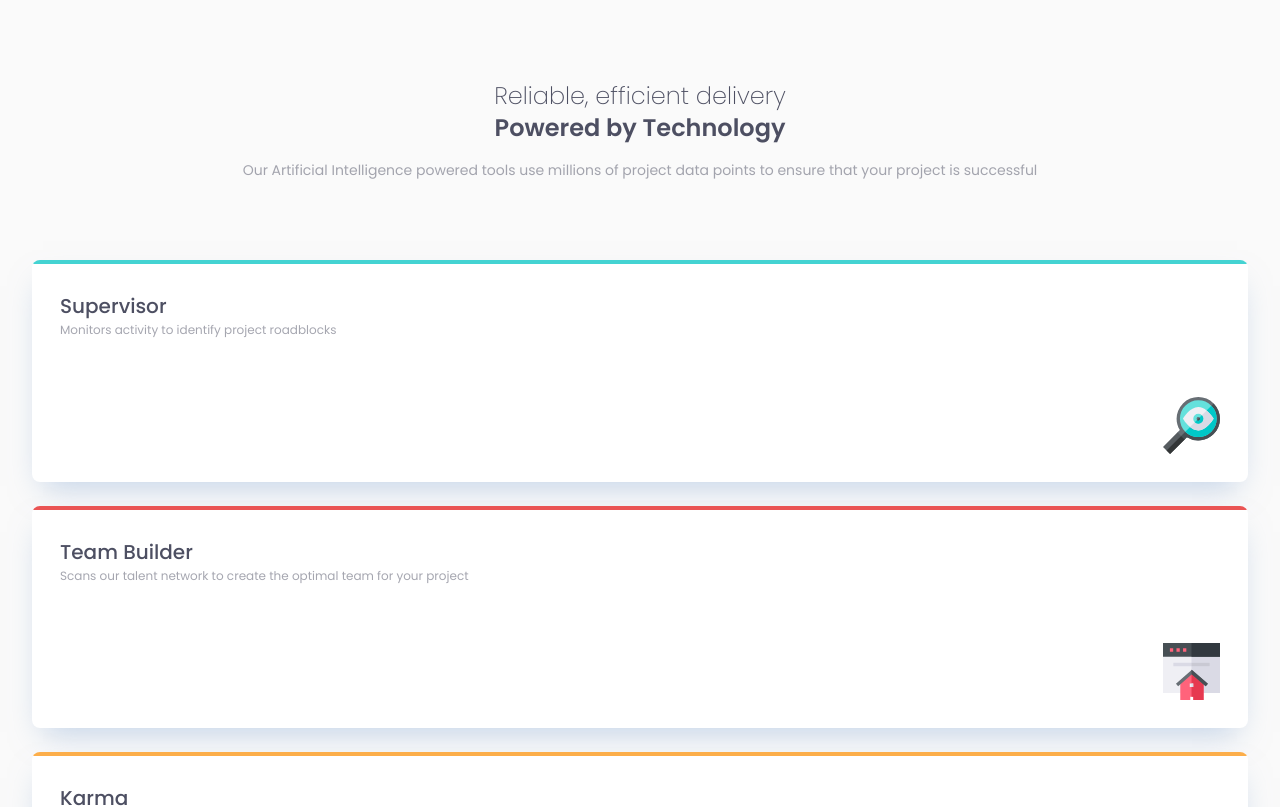
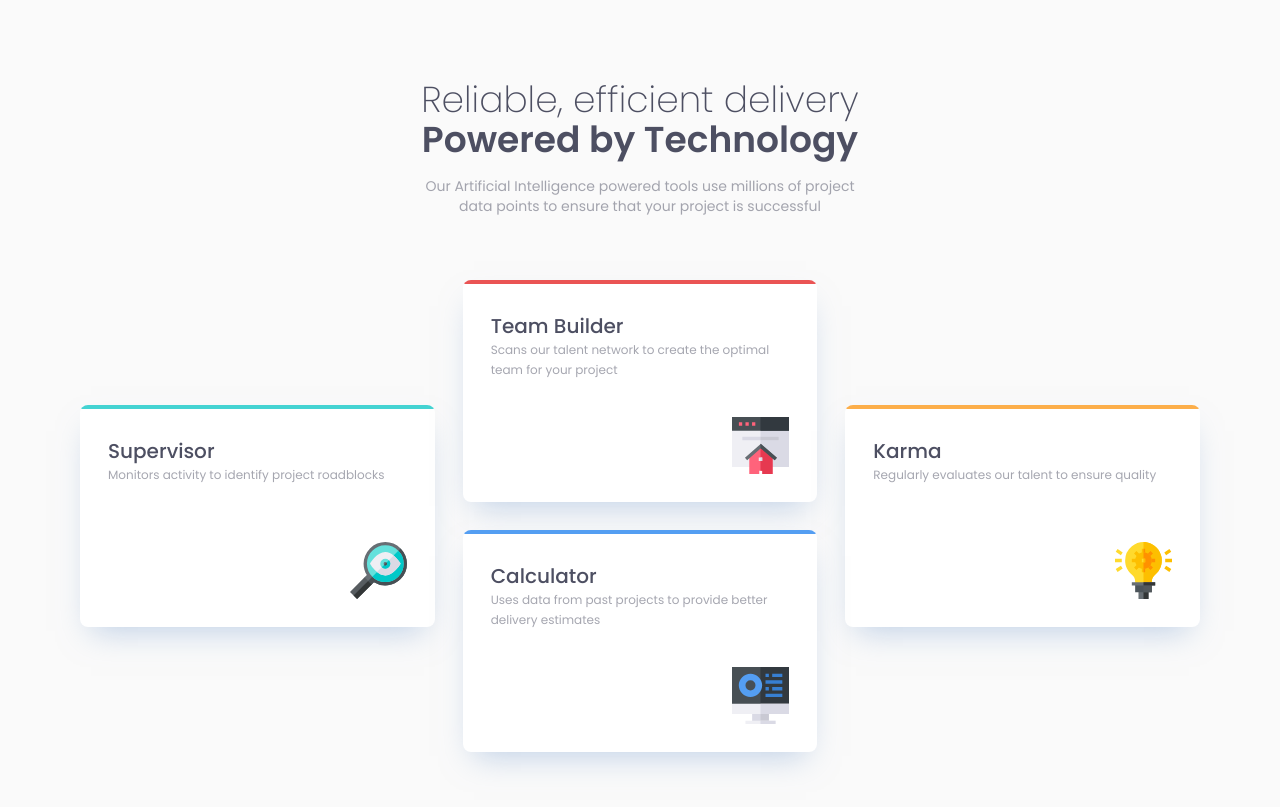
Before and after one commit to raswonders/four-card-feature, a React (Vite) app: page / in a window 1280 px wide. Shown: the top 807 px of the page. Built offline with nearby package versions, Linux system fonts and the light colour scheme.

Commit message:
add responsiveness for desktop

```diff
--- a/src/App.tsx
+++ b/src/App.tsx
@@ -2,29 +2,38 @@ import features from "./data/features";
 
 function App() {
   const bgStyle = [
-    "bg-[#44D3D2]",
+    "bg-[#44D3D2] ",
     "bg-[#EA5454]",
     "bg-[#FCAE4A]",
     "bg-[#549EF2]",
   ];
 
+  const gridStyle = [
+    "lg:row-span-2 self-center",
+    "",
+    "lg:row-span-2 self-center",
+    "",
+  ];
+
   return (
     <>
-      <header className="mx-8 my-20 flex flex-col items-center">
-        <h1 className="text-2xl font-extralight">
+      <header className="mx-8 mb-16 mt-20 flex flex-col items-center">
+        <h1 className="text-2xl lg:text-4xl font-extralight">
           Reliable, efficient delivery
         </h1>
-        <h2 className="mb-4 text-2xl font-semibold">Powered by Technology</h2>
-        <p className="text-center text-sm opacity-50">
+        <h2 className="mb-4 text-2xl lg:text-4xl font-semibold">
+          Powered by Technology
+        </h2>
+        <p className="max-w-[50ch] text-center text-sm opacity-50">
           Our Artificial Intelligence powered tools use millions of project data
           points to ensure that your project is successful
         </p>
       </header>
-      <section className="mx-8 grid gap-6">
+      <section className="max-w-[70rem] mx-8 lg:mx-auto grid gap-6 lg:gap-7 lg:grid-cols-3 lg:grid-rows-2">
         {features.map((feature, index) => {
           return (
             <article
-              className="h-[13.875rem] flex flex-col bg-white rounded-lg shadow-feature overflow-hidden"
+              className={`h-[13.875rem] ${gridStyle[index]} flex flex-col bg-white rounded-lg shadow-feature overflow-hidden`}
               key={feature.name}
             >
               <div className={`h-1 ${bgStyle[index]}`}></div>
```
